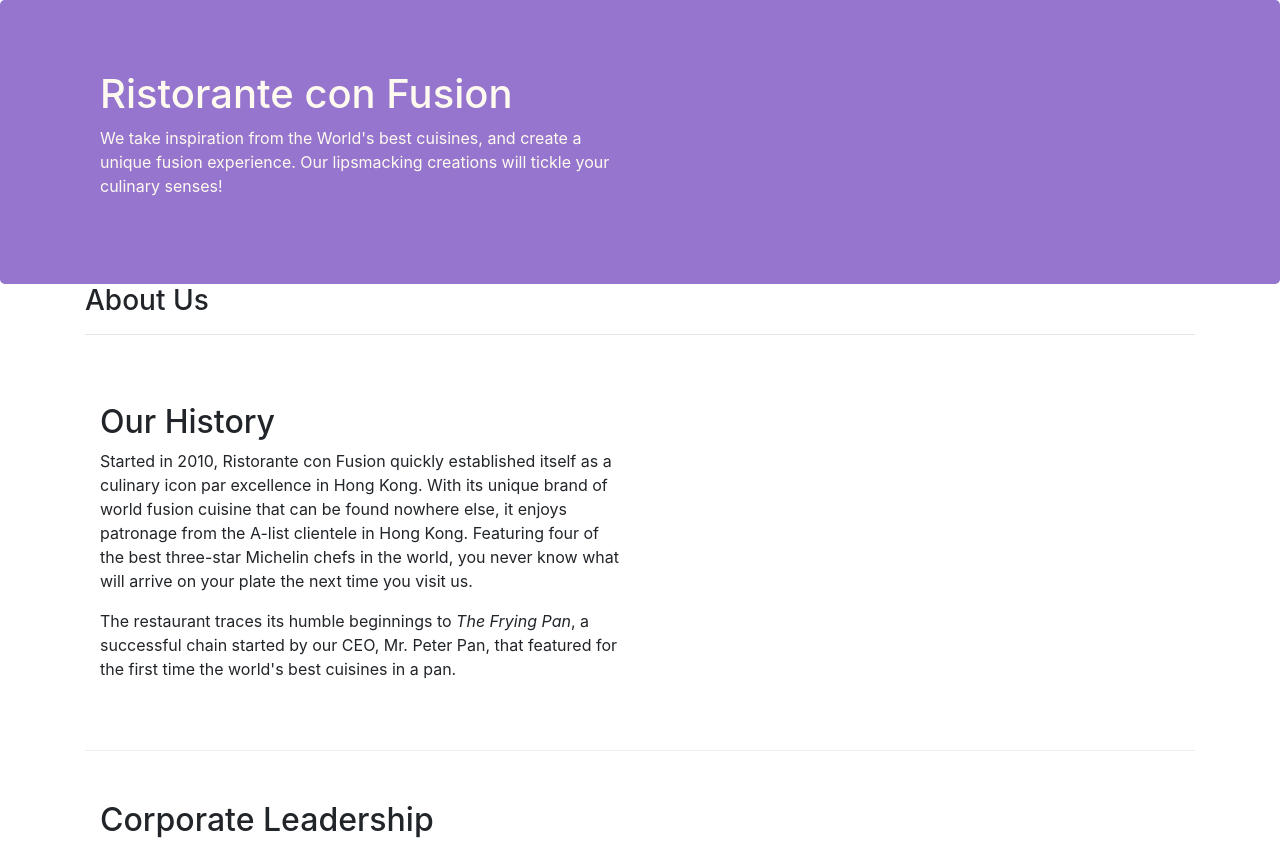
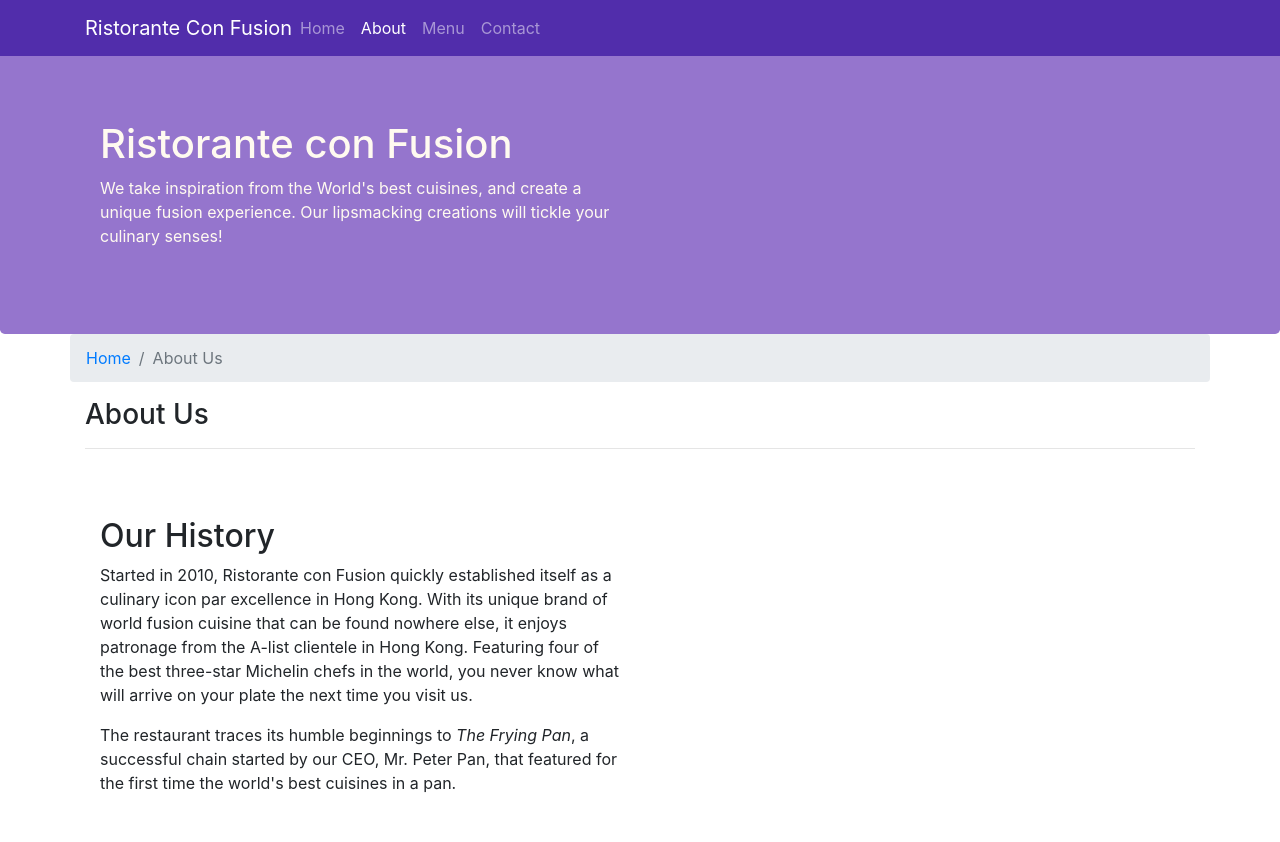
Before and after one commit to Abduliitr/Bootstrap, a website: page aboutus.html in a window 1280 px wide. Shown: the top 842 px of the page. Drawn offline with nearby package versions, Linux system fonts and the light colour scheme.

Commit message:
Navbars and Breadcrumbs

```diff
--- a/aboutus.html
+++ b/aboutus.html
@@ -17,6 +17,22 @@
 </head>
 
 <body>
+    <nav class="navbar navbar-dark navbar-expand-sm fixed-top">
+        <div class="container">
+            <button class="navbar-toggler" type="button" data-toggle="collapse" data-target="#Navbar">
+                <span class="navbar-toggler-icon"></span>
+            </button>
+            <a class="navbar-brand mr-auto" href="./index.html">Ristorante Con Fusion</a>
+            <div class="collapse navbar-collapse" id="Navbar">
+                <ul class="navbar-nav mr-auto">
+                    <li class="nav-item"><a class="nav-link" href="./index.html">Home</a></li>
+                    <li class="nav-item active"><a class="nav-link" href="#">About</a></li>
+                    <li class="nav-item"><a class="nav-link" href="#">Menu</a></li>
+                    <li class="nav-item"><a class="nav-link" href="#">Contact</a></li>
+                </ul>
+            </div>
+        </div>
+    </nav>
 
     <header class="jumbotron">
         <div class="container">
@@ -33,6 +49,10 @@
 
     <div class="container">
         <div class="row">
+            <ol class="col-12 breadcrumb">
+                <li class="breadcrumb-item"><a href="./index.html">Home</a></li>
+                <li class="breadcrumb-item active">About Us</li>
+            </ol>
             <div class="col-12">
                <h3>About Us</h3>
                <hr>
@@ -72,7 +92,7 @@
                 <div class="col-4 offset-1 col-sm-2">
                     <h5>Links</h5>
                     <ul class="list-unstyled">
-                        <li><a href="#">Home</a></li>
+                        <li><a href="./index.html">Home</a></li>
                         <li><a href="#">About</a></li>
                         <li><a href="#">Menu</a></li>
                         <li><a href="#">Contact</a></li>
--- a/css/styles.css
+++ b/css/styles.css
@@ -28,3 +28,12 @@
     margin:  0px;
     color: #0f0f0f
 }
+
+body{
+    padding: 50px 0px 0px 0px;
+    z-index: 0;
+}
+
+.navbar-dark{
+    background-color: #512dab;
+}
```
Also changed, not shown: index.html (+17 -1 lines).
